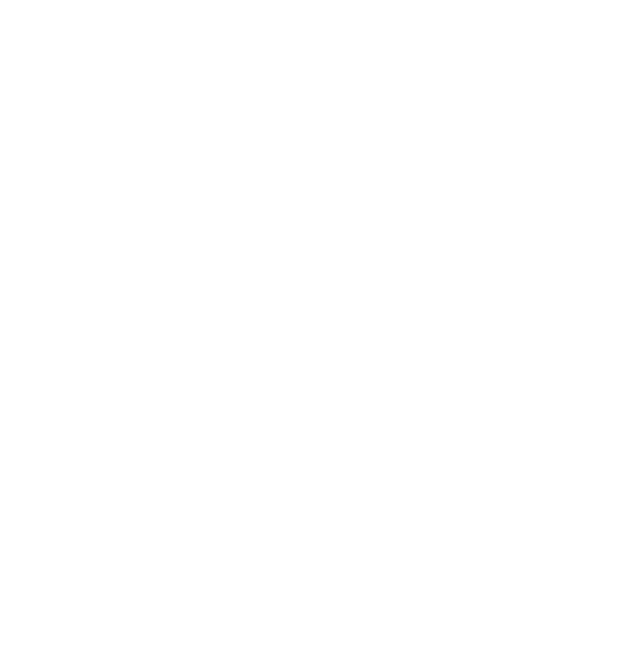
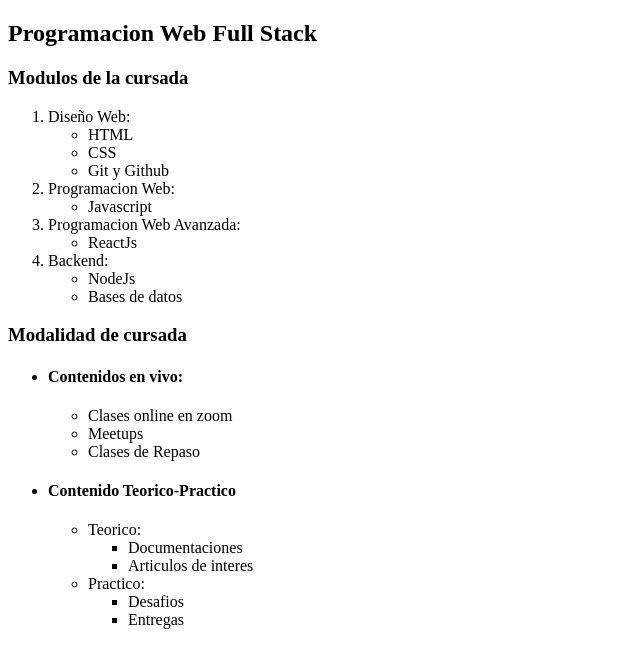
Before and after one commit to alangb-dp/Entrega1, a plain HTML site: page index.html in a window 1280 px wide. Shown: the whole page, without its empty margins (0-640 px from the left). Drawn offline with Linux system fonts and the light colour scheme.

Commit message:
listaAnidada

```diff
--- a/index.html
+++ b/index.html
@@ -1,12 +1,63 @@
 <!DOCTYPE html>
 <html lang="en">
+
 <head>
-    <meta charset="UTF-8">
-    <meta http-equiv="X-UA-Compatible" content="IE=edge">
-    <meta name="viewport" content="width=device-width, initial-scale=1.0">
-    <title>Document</title>
+    <title>Listas Anidadas</title>
 </head>
+
 <body>
+    <h2>Programacion Web Full Stack</h2>
+    <h3>Modulos de la cursada</h3>
+    <ol>
+        <li>Diseño Web:
+            <ul>
+                <li>HTML</li>
+                <li>CSS</li>
+                <li>Git y Github</li>
+            </ul>
+        <li>Programacion Web:
+            <ul>
+                <li>Javascript</li>
+            </ul>
+        <li>Programacion Web Avanzada:
+            <ul>
+                <li>ReactJs</li>
+            </ul>
+        <li>Backend:
+            <ul>
+                <li>NodeJs</li>
+                <li>Bases de datos</li>
+            </ul>
+        </li>
+    </ol>
+    <h3>Modalidad de cursada</h3>
+    <ul>
+        <li>
+            <h4>Contenidos en vivo:</h4>
+            <ul>
+                <li>Clases online en zoom</li>
+                <li>Meetups</li>
+                <li>Clases de Repaso</li>
+            </ul>
+        </li>
+        <li>
+            <h4>Contenido Teorico-Practico</h4>
+            <ul>
+                <li>Teorico:
+                    <ul>
+                        <li>Documentaciones</li>
+                        <li>Articulos de interes</li>
+                    </ul>
+                </li>
+                <li>Practico:
+                    <ul>
+                        <li>Desafios</li>
+                        <li>Entregas</li>
+                    </ul>
+                </li>
+            </ul>
+        </li>
+    </ul>
+</body>
 
-</body>
 </html>
```
